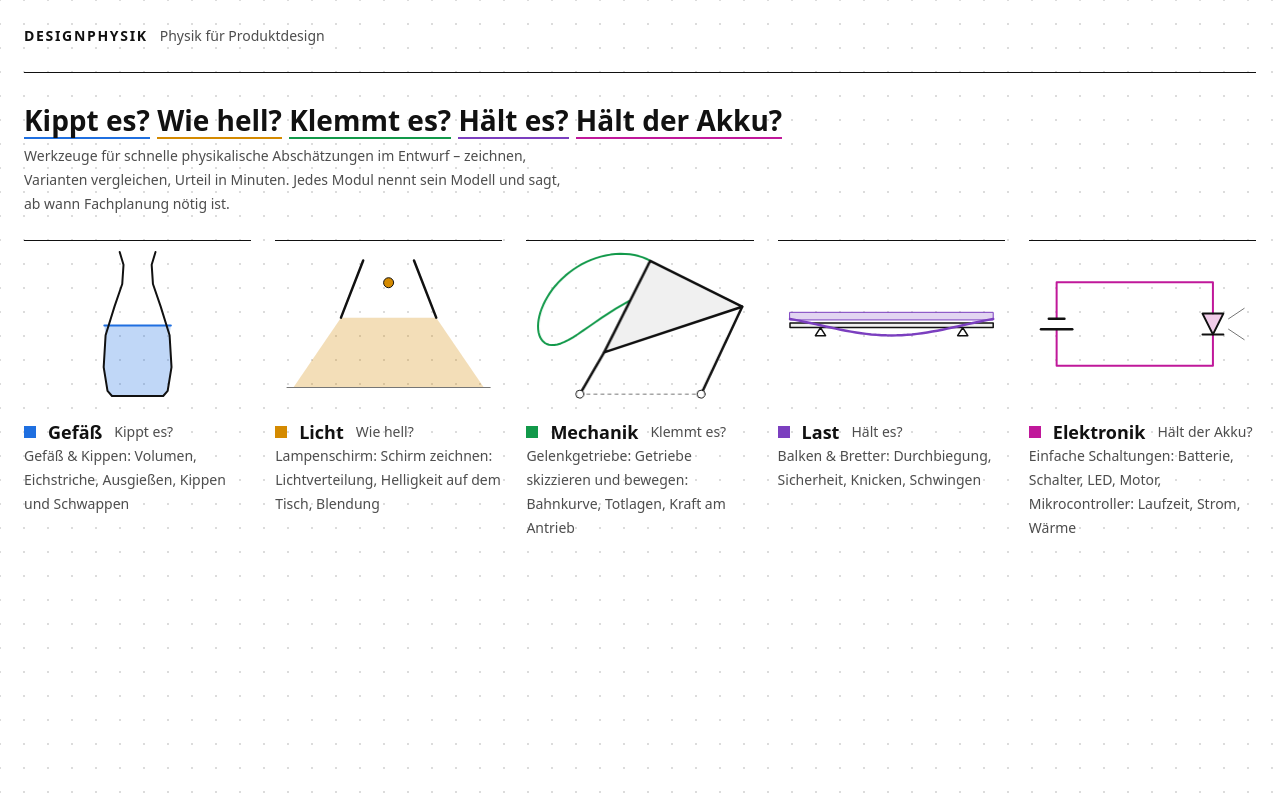
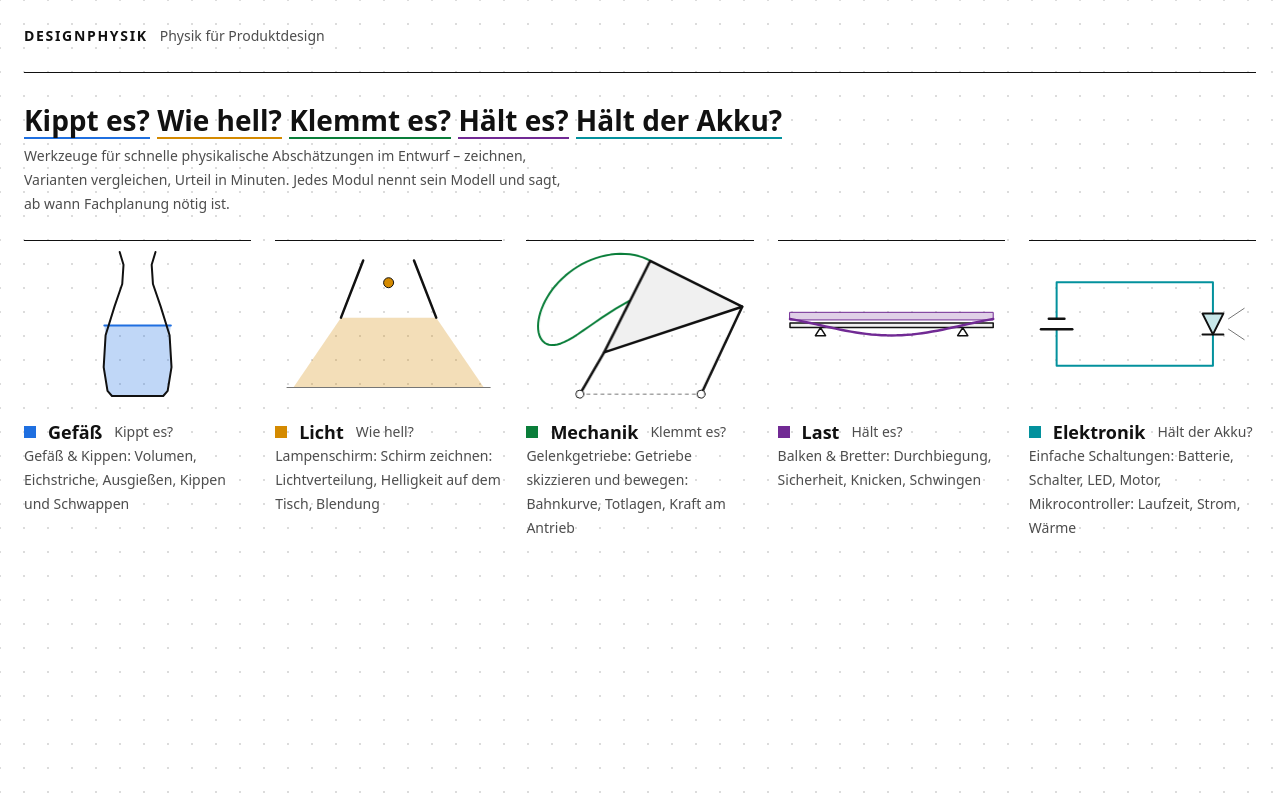
Before and after one commit to davidgebka/physik, a plain HTML site: page index.html in a window 1280 px wide. Drawn offline with Linux system fonts and the light colour scheme.

Commit message:
Style: Farbschema für fünf Physik-Familien
- --mech #12994a → #0a7e3a (dunkler: trennt sich bei Rot-Grün-Schwäche von Licht und Warnung)
- --load #7b3fbf → #712a94 (dunkler: Last ist schwer, Purpur der Spannungsoptik)
- --elec #c0189a → #03919d (Elektroblau; Magenta lag 39° neben Kraft, 46° neben Warnung)
- Farbtöne in OKLCH 53–78° auseinander; kleinster Abstand Protan/Deutan ΔE 4 → 9/8
- Styleguide § 3: Tabelle mit Bezug je Familie, Begründung, Regel für neue Familien in OKLCH

Co-Authored-By: Claude Opus 5.5 <noreply@anthropic.com>
Claude-Session: https://claude.ai/code/session_017xQ3Z1ePT6ENwTj9Uaq6s4

```diff
--- a/shared/style.css
+++ b/shared/style.css
@@ -9,9 +9,9 @@
   --warn:#d32f2f;--warn-a:rgba(211,47,47,.12);
   --water:#1f6fe0;--water-a:rgba(31,111,224,.28);
   --light:#d48a00;--light-a:rgba(212,138,0,.28);
-  --mech:#12994a;--mech-a:rgba(18,153,74,.25);
-  --load:#7b3fbf;--load-a:rgba(123,63,191,.22);
-  --elec:#c0189a;--elec-a:rgba(192,24,154,.22);
+  --mech:#0a7e3a;--mech-a:rgba(10,126,58,.25);
+  --load:#712a94;--load-a:rgba(113,42,148,.22);
+  --elec:#03919d;--elec-a:rgba(3,145,157,.22);
   --font:system-ui,-apple-system,"Segoe UI",Roboto,Arial,sans-serif
 }
 @media(pointer:coarse){:root{--h:48px}}
```
Also changed, not shown: 1 other file.
